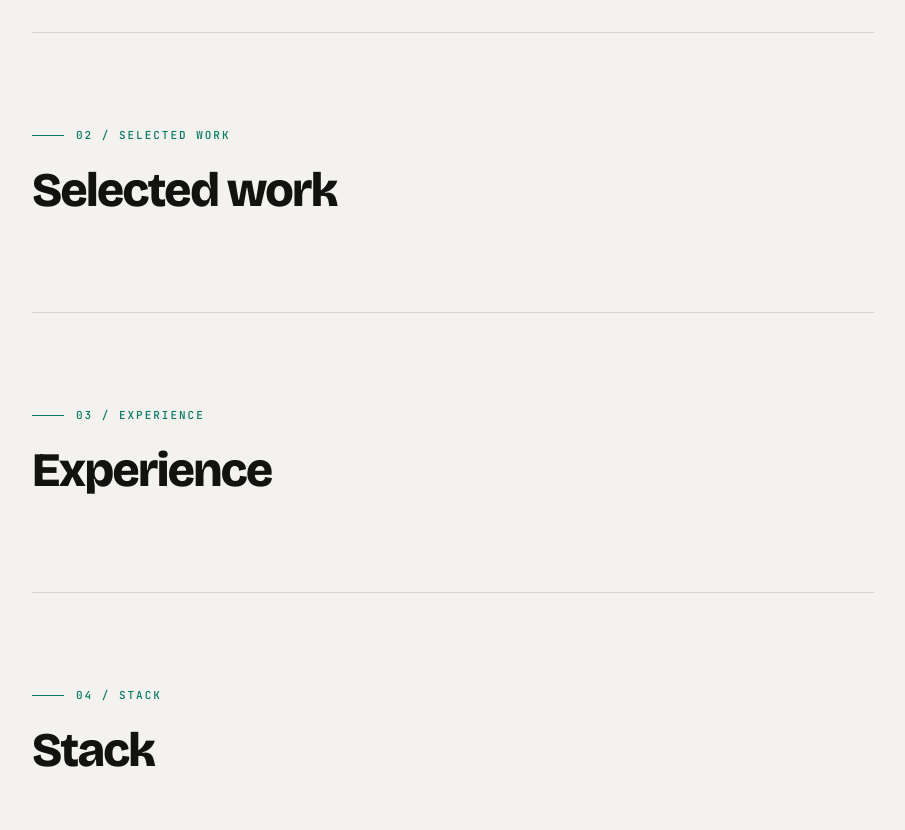
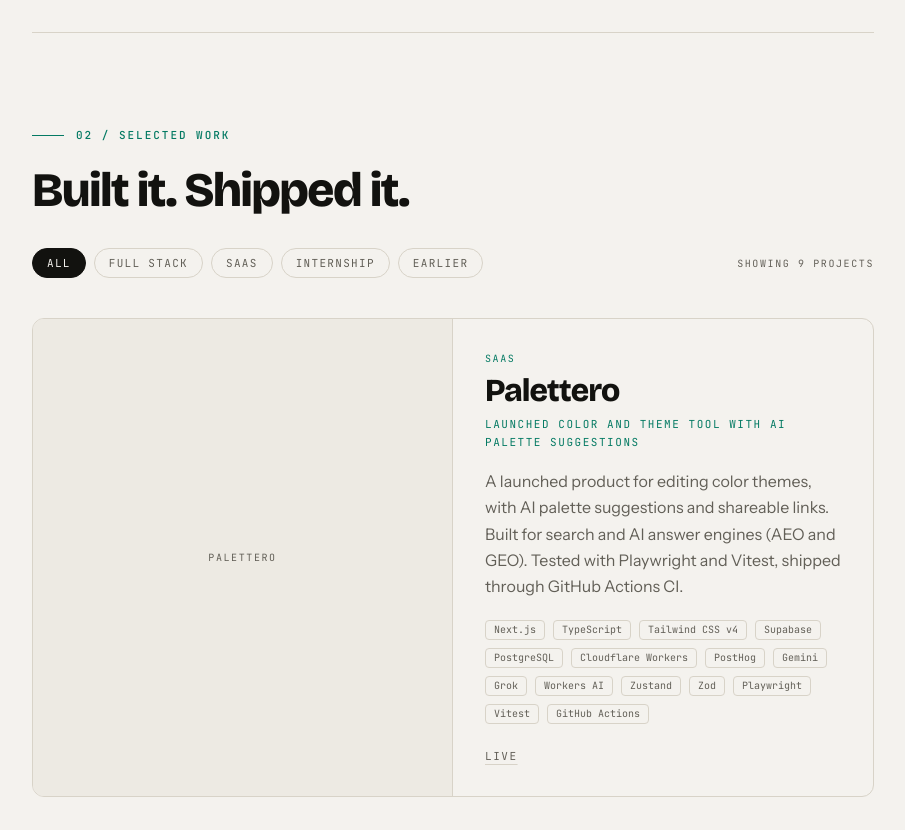
Before and after one commit to code-with-saad/Saad.dev, a Next.js app: page / in a window 1280 px wide. Shown: the part 1560-2390 px from the top of the page, without its empty margins (366-1271 px from the left). Built offline with nearby package versions, Linux system fonts and the light colour scheme.

Commit message:
Build selected work grid with category filters

```diff
--- a/app/page.tsx
+++ b/app/page.tsx
@@ -2,6 +2,7 @@
 import Intro from "@/components/Intro";
 import ScrollProgress from "@/components/ScrollProgress";
 import SectionShell from "@/components/SectionShell";
+import SelectedWork from "@/components/SelectedWork";
 import Sidebar from "@/components/Sidebar";
 import { SECTIONS } from "@/data/sections";
 
@@ -18,6 +19,7 @@
               {SECTIONS.map(({ id, index, label }) => {
                 if (id === "intro") return <Intro key={id} />;
                 if (id === "about") return <About key={id} />;
+                if (id === "work") return <SelectedWork key={id} />;
 
                 return (
                   <SectionShell
--- /dev/null
+++ b/components/SelectedWork.tsx
@@ -0,0 +1,295 @@
+"use client";
+
+import { useState } from "react";
+import Image from "next/image";
+import { PROJECTS, type Project } from "@/data/projects";
+
+const FILTERS = ["All", "Full Stack", "SaaS", "Internship", "Earlier"] as const;
+
+type Filter = (typeof FILTERS)[number];
+
+const LINK_CLASS =
+  "font-mono text-[11px] uppercase tracking-[0.14em] text-muted underline decoration-line underline-offset-4 transition-colors hover:text-ink hover:decoration-accent focus-visible:outline-none focus-visible:ring-2 focus-visible:ring-accent focus-visible:ring-offset-2 focus-visible:ring-offset-canvas";
+
+function matches(project: Project, filter: Filter) {
+  if (filter === "All") return true;
+  if (filter === "Earlier") return project.group === "earlier";
+  return project.categories.includes(filter);
+}
+
+function metaText(project: Project) {
+  const category = project.categories[0];
+
+  return project.year === "TODO" ? category : `${category} · ${project.year}`;
+}
+
+function MediaContent({ project, sizes }: { project: Project; sizes: string }) {
+  if (!project.image) {
+    return (
+      <div className="flex h-full w-full items-center justify-center px-4">
+        <span className="text-center font-mono text-[10px] uppercase tracking-[0.16em] text-muted">
+          {project.name}
+        </span>
+      </div>
+    );
+  }
+
+  return (
+    <Image
+      src={project.image}
+      alt={`${project.name} screenshot`}
+      fill
+      sizes={sizes}
+      quality={90}
+      className="object-cover object-top"
+    />
+  );
+}
+
+function TechTags({ tech, limit }: { tech: string[]; limit?: number }) {
+  const visible = limit ? tech.slice(0, limit) : tech;
+  const rest = limit ? tech.length - visible.length : 0;
+
+  return (
+    <ul className="mt-5 flex flex-wrap gap-2">
+      {visible.map((item) => (
+        <li
+          key={item}
+          className="rounded border border-line px-2 py-1 font-mono text-[10px] leading-none text-muted"
+        >
+          {item}
+        </li>
+      ))}
+      {rest > 0 && (
+        <li className="rounded border border-line px-2 py-1 font-mono text-[10px] leading-none text-muted">
+          +{rest}
+        </li>
+      )}
+    </ul>
+  );
+}
+
+function ProjectLinks({ project }: { project: Project }) {
+  return (
+    <div className="flex flex-wrap items-center gap-x-5 gap-y-2">
+      {project.live && (
+        <a
+          href={project.live}
+          target="_blank"
+          rel="noopener noreferrer"
+          aria-label={`Live site for ${project.name}`}
+          className={LINK_CLASS}
+        >
+          Live
+        </a>
+      )}
+      {project.github && (
+        <a
+          href={project.github}
+          target="_blank"
+          rel="noopener noreferrer"
+          aria-label={`Code for ${project.name}`}
+          className={LINK_CLASS}
+        >
+          Code
+        </a>
+      )}
+      {project.caseStudy && (
+        <a
+          href={project.caseStudy}
+          aria-label={`Case study for ${project.name}`}
+          className={LINK_CLASS}
+        >
+          Case study
+        </a>
+      )}
+    </div>
+  );
+}
+
+function FeaturedCard({ project }: { project: Project }) {
+  return (
+    <article className="group overflow-hidden rounded-xl border border-line transition-colors hover:border-accent focus-within:border-accent min-[1180px]:grid min-[1180px]:grid-cols-2">
+      <div className="relative aspect-[16/10] w-full overflow-hidden border-b border-line bg-surface min-[1180px]:aspect-auto min-[1180px]:border-b-0 min-[1180px]:border-r">
+        <MediaContent
+          project={project}
+          sizes="(min-width: 1180px) 450px, 100vw"
+        />
+      </div>
+
+      <div className="flex flex-col justify-center p-6 min-[1180px]:p-8">
+        <p className="font-mono text-[10px] uppercase tracking-[0.16em] text-accent">
+          {metaText(project)}
+        </p>
+        <h3 className="mt-2 font-display text-[28px] font-extrabold leading-[1.05] tracking-[-0.03em] text-ink min-[1180px]:text-[32px]">
+          {project.name}
+        </h3>
+        <p className="mt-2 font-mono text-[11px] uppercase leading-relaxed tracking-[0.14em] text-accent">
+          {project.tagline}
+        </p>
+        <p className="mt-4 text-[16px] leading-[1.65] text-muted">
+          {project.description}
+        </p>
+        <TechTags tech={project.tech} />
+        <div className="mt-6">
+          <ProjectLinks project={project} />
+        </div>
+      </div>
+    </article>
+  );
+}
+
+function ProjectCard({ project }: { project: Project }) {
+  return (
+    <article className="group flex h-full flex-col">
+      <div className="relative aspect-[16/10] w-full overflow-hidden rounded-lg border border-line bg-surface transition-colors group-hover:border-accent group-focus-within:border-accent">
+        <MediaContent
+          project={project}
+          sizes="(min-width: 1180px) 440px, 94vw"
+        />
+      </div>
+
+      <div className="mt-5 flex flex-1 flex-col">
+        <p className="font-mono text-[10px] uppercase tracking-[0.16em] text-accent">
+          {metaText(project)}
+        </p>
+        <h3 className="mt-2 font-display text-[22px] font-extrabold leading-tight tracking-[-0.02em] text-ink">
+          {project.name}
+        </h3>
+        <p className="mt-2 line-clamp-2 text-[15px] leading-[1.6] text-muted">
+          {project.description}
+        </p>
+        <TechTags tech={project.tech} limit={6} />
+        <div className="mt-auto pt-5">
+          <ProjectLinks project={project} />
+        </div>
+      </div>
+    </article>
+  );
+}
+
+function EarlierCard({ project }: { project: Project }) {
+  return (
+    <article className="group grid grid-cols-[112px_1fr] items-start gap-4 min-[640px]:grid-cols-[168px_1fr] min-[640px]:items-center min-[640px]:gap-6">
+      <div className="relative aspect-[16/10] w-full overflow-hidden rounded-lg border border-line bg-surface transition-colors group-hover:border-accent group-focus-within:border-accent">
+        <MediaContent
+          project={project}
+          sizes="(min-width: 640px) 168px, 112px"
+        />
+      </div>
+
+      <div>
+        <p className="font-mono text-[10px] uppercase tracking-[0.16em] text-accent">
+          {metaText(project)}
+        </p>
+        <h3 className="mt-1 font-display text-[19px] font-extrabold leading-tight tracking-[-0.02em] text-ink">
+          {project.name}
+        </h3>
+        <p className="mt-1 line-clamp-1 text-[14px] leading-[1.55] text-muted">
+          {project.description}
+        </p>
+        <TechTags tech={project.tech} limit={6} />
+        <div className="mt-3">
+          <ProjectLinks project={project} />
+        </div>
+      </div>
+    </article>
+  );
+}
+
+export default function SelectedWork() {
+  const [filter, setFilter] = useState<Filter>("All");
+
+  const visible = PROJECTS.filter((project) => matches(project, filter));
+  const mainProjects = visible.filter((project) => project.group === "main");
+  const earlierProjects = visible.filter(
+    (project) => project.group === "earlier"
+  );
+
+  return (
+    <section
+      id="work"
+      aria-labelledby="work-title"
+      className="scroll-mt-[89px] py-20 min-[900px]:scroll-mt-8 min-[900px]:py-24"
+    >
+      <div className="flex items-center gap-3">
+        <span aria-hidden="true" className="h-px w-8 bg-accent" />
+        <p className="eyebrow text-accent">02 / Selected work</p>
+      </div>
+
+      <h2 id="work-title" className="section-title mt-6">
+        Built it. Shipped it.
+      </h2>
+
+      <div className="mt-8 flex flex-wrap items-center justify-between gap-4">
+        <div
+          role="group"
+          aria-label="Filter projects"
+          className="flex flex-wrap gap-2"
+        >
+          {FILTERS.map((item) => {
+            const active = filter === item;
+
+            return (
+              <button
+                key={item}
+                type="button"
+                aria-pressed={active}
+                onClick={() => setFilter(item)}
+                className={`rounded-full border px-3.5 py-1.5 font-mono text-[11px] uppercase tracking-[0.12em] transition-colors focus-visible:outline-none focus-visible:ring-2 focus-visible:ring-accent focus-visible:ring-offset-2 focus-visible:ring-offset-canvas ${
+                  active
+                    ? "border-ink bg-ink text-canvas"
+                    : "border-line text-muted hover:border-line-strong hover:text-ink"
+                }`}
+              >
+                {item}
+              </button>
+            );
+          })}
+        </div>
+
+        <p
+          aria-live="polite"
+          className="font-mono text-[10px] uppercase tracking-[0.16em] text-muted"
+        >
+          Showing {visible.length}{" "}
+          {visible.length === 1 ? "project" : "projects"}
+        </p>
+      </div>
+
+      {mainProjects.length > 0 && (
+        <ul className="mt-10 grid grid-cols-1 gap-x-6 gap-y-12 min-[1180px]:grid-cols-2">
+          {mainProjects.map((project) => (
+            <li
+              key={project.slug}
+              className={project.featured ? "min-[1180px]:col-span-2" : ""}
+            >
+              {project.featured ? (
+                <FeaturedCard project={project} />
+              ) : (
+                <ProjectCard project={project} />
+              )}
+            </li>
+          ))}
+        </ul>
+      )}
+
+      {earlierProjects.length > 0 && (
+        <div
+          className={`border-t border-line pt-8 ${
+            mainProjects.length > 0 ? "mt-16" : "mt-12"
+          }`}
+        >
+          <p className="eyebrow text-muted">Earlier work</p>
+          <ul className="mt-6 space-y-6">
+            {earlierProjects.map((project) => (
+              <li key={project.slug}>
+                <EarlierCard project={project} />
+              </li>
+            ))}
+          </ul>
+        </div>
+      )}
+    </section>
+  );
+}
```
